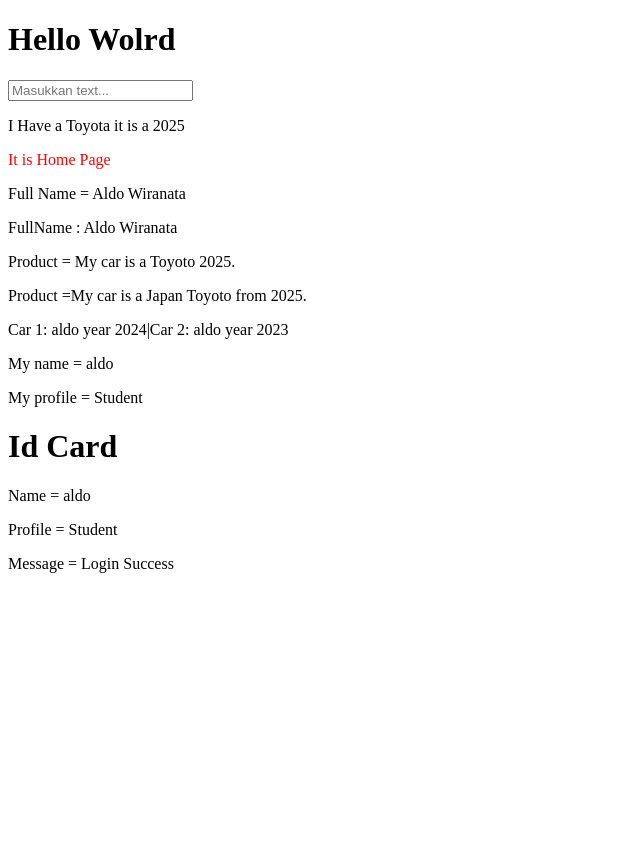
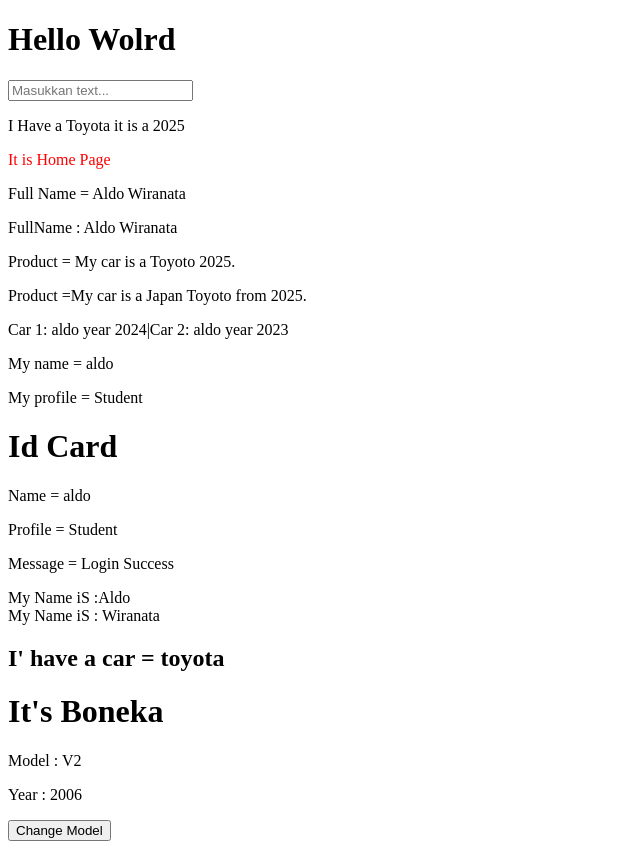
Before and after one commit to alwiranata/React-TS, a React (Vite) app: page / in a window 1280 px wide. Shown: the whole page, without its empty margins (0-640 px from the left). Before the commit the page ends 800 px from the top, so only its background shows below. Built offline with nearby package versions, Linux system fonts and the light colour scheme.

Commit message:
add : class.tsx and component.tsx

```diff
--- a/src/App.tsx
+++ b/src/App.tsx
@@ -5,7 +5,8 @@ import Map from "./components/Map"
 import Destructuring from "./components/Destructuring"
 import { Modules, name, profile } from "./components/Modules"
 import TernaryOperator from "./components/TernaryOperator"
-
+import Component from "./components/Components"
+import ClassComponent from "./components/Class"
 function App() {
   const [hello, setHello] = useState("")
   const card = {name , profile}
@@ -27,6 +28,8 @@ function App() {
         <p>My profile = {card.profile}</p>
         <p><Modules/></p>
         <p><TernaryOperator/></p>
+        <p><Component/></p>
+        <p><ClassComponent name="toyota"/></p>
       </div>
     </>
   )
--- /dev/null
+++ b/src/components/Class.tsx
@@ -0,0 +1,66 @@
+import React from "react";
+
+interface CarProps {
+    name: string
+}
+
+interface classComponents {
+    name: string
+}
+
+
+interface toyState {
+    brand: string
+    model: string
+    years: number
+}
+
+interface toyProps{
+    brand: string
+    model: string
+    years: number
+}
+
+class Toy extends React.Component<toyState , toyProps> {
+    constructor(props : toyState) {
+        super(props)
+        this.state = {
+            brand: props.brand,
+            model: props.model,
+            years: props.years
+        }
+    }
+
+    changeModel = () => {
+        this.setState({ model: "V1" })
+    }
+
+    render() {
+        return (
+            <>
+            <h1>It's {this.state.brand}</h1>
+            <p>Model : {this.state.model}</p>
+            <p>Year : {this.state.years}</p>
+            <button onClick={this.changeModel}>Change Model</button>
+            </>
+        )
+
+    }
+}
+
+class Car extends React.Component<CarProps> {
+    render() {
+        return <h2>I' have a car = {this.props.name}</h2>
+    }
+}
+
+const classComponent: React.FC<classComponents> = (props) => {
+    return (
+        <>
+            <Car name={props.name} />
+            <Toy brand="Boneka" model = "V2" years={2006}/>
+        </>
+    )
+}
+
+export default classComponent
--- /dev/null
+++ b/src/components/Components.tsx
@@ -0,0 +1,32 @@
+import React from "react";
+
+class Car extends React.Component{
+    render() {
+        return  "My Name iS :"
+    }
+}
+
+interface Datas {
+    id : number
+    Name : String
+}
+
+
+const datas : Datas[]  = [
+    {id : 1 , Name : "Aldo"},
+    {id:  2 , Name : " Wiranata" }
+]
+
+const Component = () =>{
+    return (
+        <>
+
+        {datas.map(( data ) =>
+
+           <div key={data.id}><Car/>{data.Name}</div>
+        )}
+        </>
+    )
+}
+
+export default Component
```
